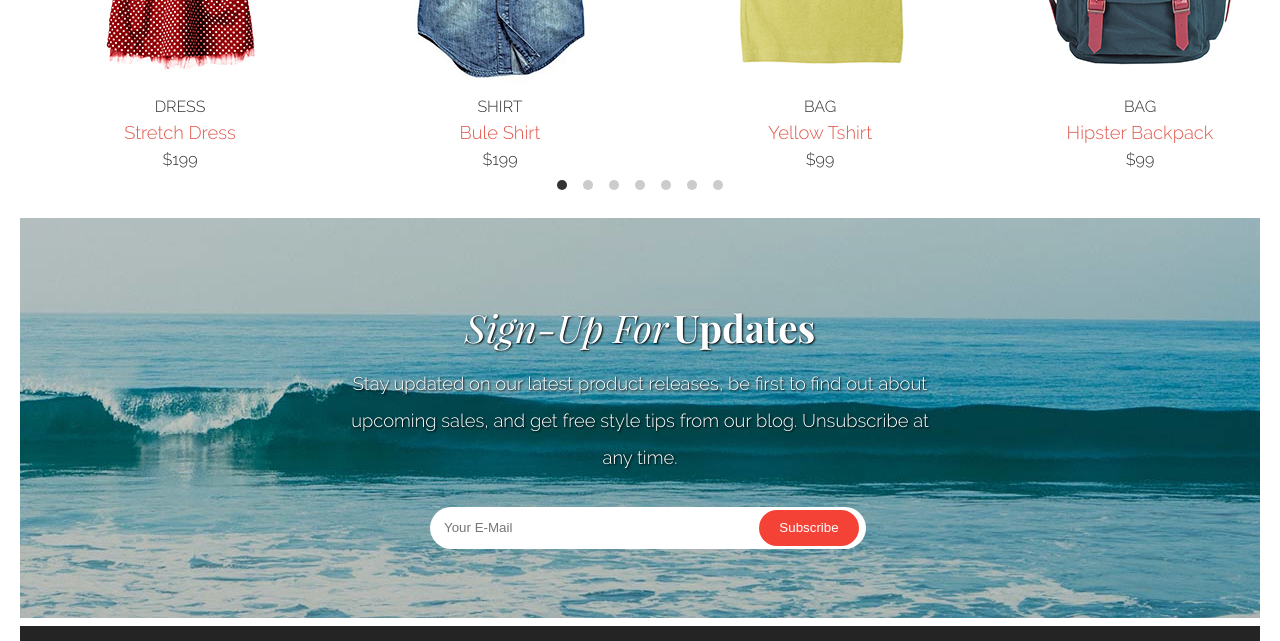
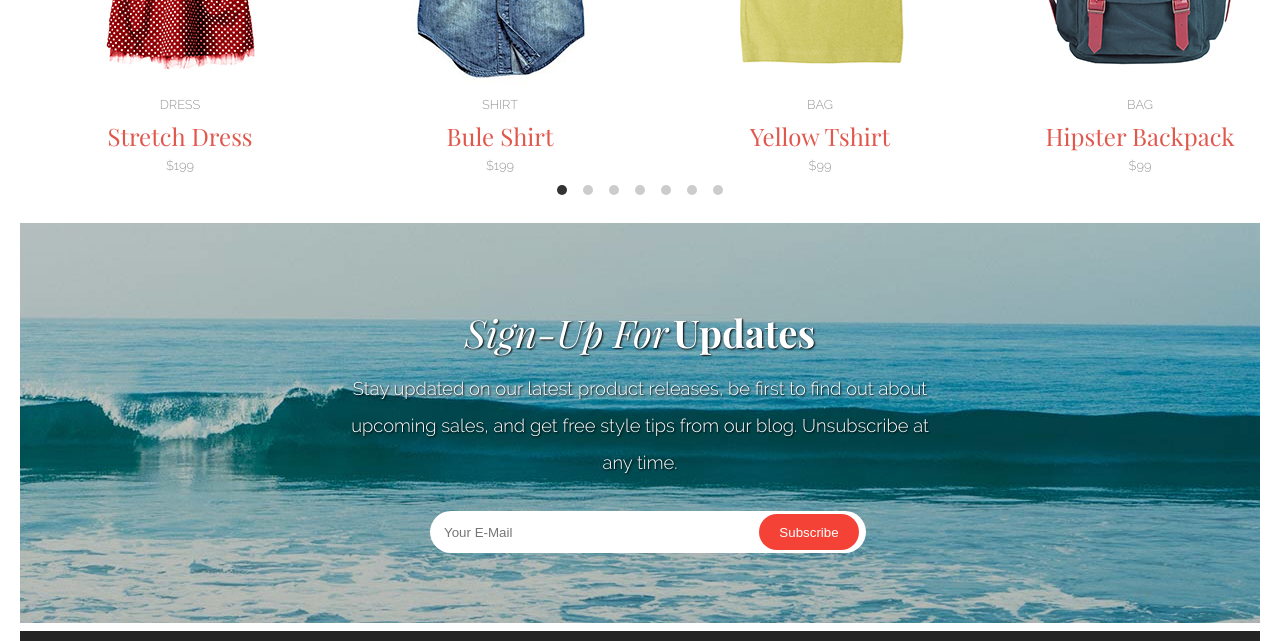
Before and after one commit to sslnyx/aloha-project, a plain HTML site: page index.html in a window 1280 px wide. Shown: the part 1606-2247 px from the top of the page. Drawn offline with nearby package versions, Linux system fonts and the light colour scheme.

Commit message:
edit text on carousel

```diff
--- a/fonts/stylesheet.css
+++ b/fonts/stylesheet.css
@@ -118,6 +118,16 @@ span {
     font-size: 14px;
 }
 
+#products .carousel-cell p{
+    font-size: 0.8rem;
+  }
+
+
+#products .carousel-cell h1{
+    font-family: 'Playfair Display', Arial, sans-serif;
+    font-size: 1.5rem;
+  }
+
 
 @media screen and (min-width: 480px) {
 html {
--- a/style.css
+++ b/style.css
@@ -204,7 +204,8 @@ a.item1:link, a.item1:visited{
   margin-bottom: 50px;
 }
 
-#products .carousel-cell h1, p{
+#products .carousel-cell h1, .carousel-cell p{
+  color: #969696;
   margin: 0;
   padding: 0;
 }
```
